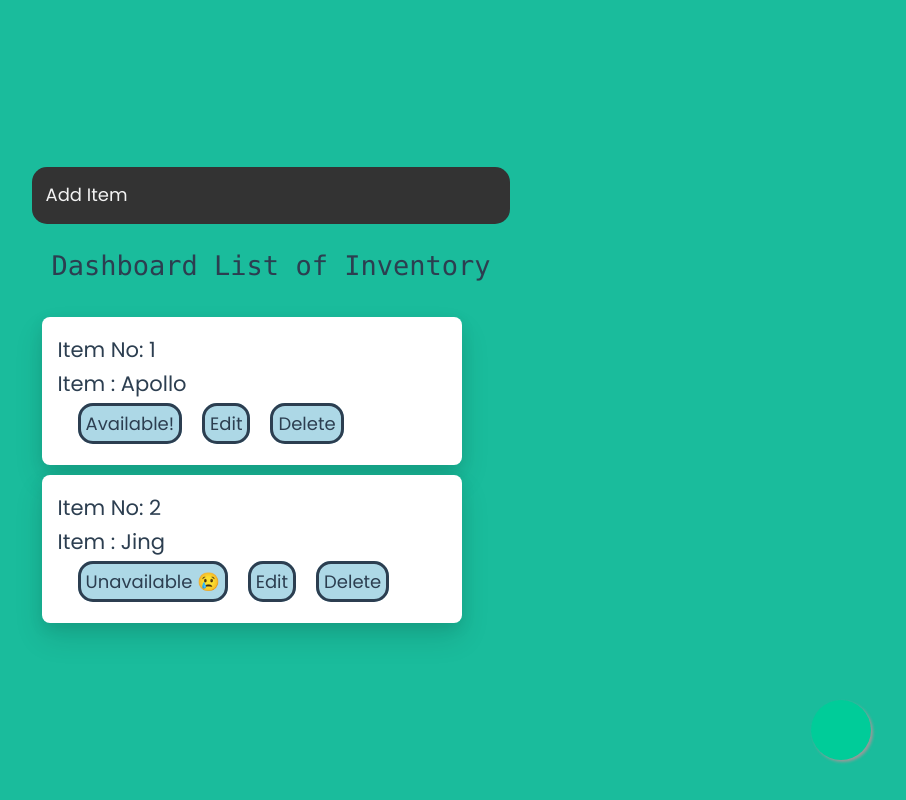
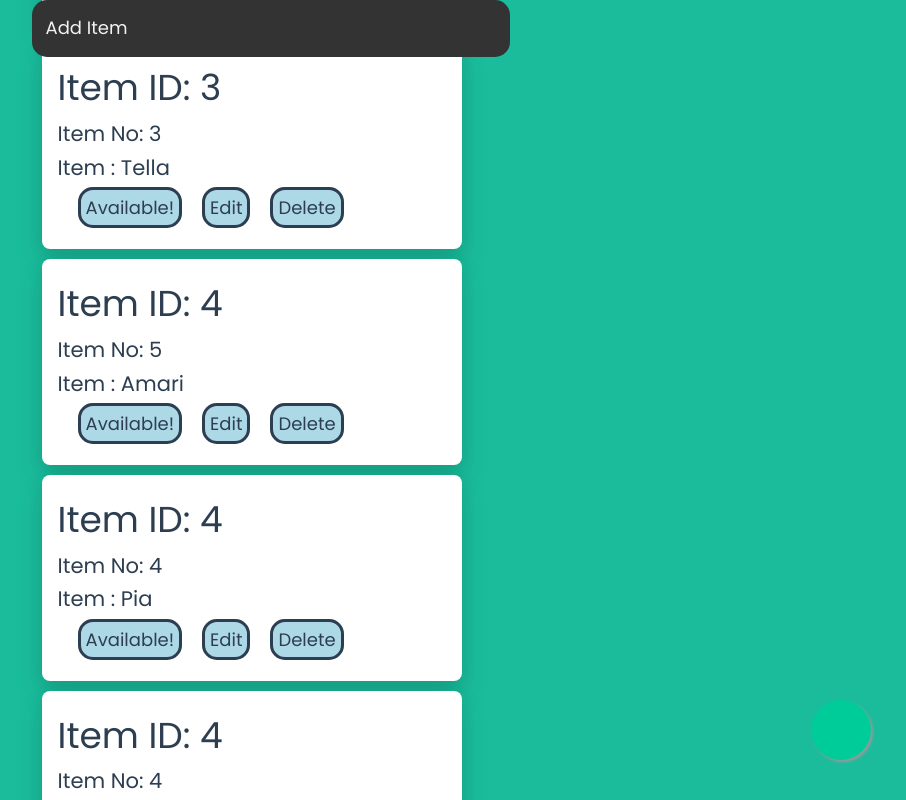
Before and after one commit to apollogabriel/it_training_proj1, a Vue app: page /dashboard in a window 1280 px wide. Shown: the top 800 px of the page, without its empty margins (369-1275 px from the left). Built offline with nearby package versions, Linux system fonts and the light colour scheme; data requests are answered from the project's data file.

Commit message:
4-23-25 office

```diff
--- a/data/db.json
+++ b/data/db.json
@@ -1,12 +1,62 @@
 {
-    "credentials":[
-        {
-            "id":"admin",
-            "password":"iloveadmin"
-        },
-        {
-            "id":"admin2",
-            "password":"iloveadmin2"
-        }
-    ]
+  "credentials": [
+    {
+      "id": "admin",
+      "password": "iloveadmin"
+    },
+    {
+      "id": "admin2",
+      "password": "iloveadmin2"
+    }
+  ],
+  "inventory": [
+    {
+      "id": "1",
+      "itemno": 1,
+      "itemname": "Apollo",
+      "avail": true
+    },
+    {
+      "id": "2",
+      "itemno": 2,
+      "itemname": "Jing",
+      "avail": true
+    },
+    {
+      "id": "3",
+      "itemno": 3,
+      "itemname": "Tella",
+      "avail": true
+    },
+    {
+      "id": "4",
+      "itemno": "5",
+      "itemname": "Amari",
+      "avail": true
+    },
+    {
+      "id": "4",
+      "itemno": 4,
+      "itemname": "Pia",
+      "avail": true
+    },
+    {
+      "id": 4,
+      "itemno": 4,
+      "itemname": "Pia",
+      "avail": true
+    },
+    {
+      "id": "4",
+      "itemno": 4,
+      "itemname": "Pia",
+      "avail": true
+    },
+    {
+      "id": "4",
+      "itemno": 4,
+      "itemname": "Pia",
+      "avail": true
+    }
+  ]
 }
--- a/package.json
+++ b/package.json
@@ -17,7 +17,8 @@
     "notie": "^4.3.1",
     "server": "^1.0.41",
     "vue": "^3.5.13",
-    "vue-router": "^4.5.0"
+    "vue-router": "^4.5.0",
+    "vuex": "^4.1.0"
   },
   "devDependencies": {
     "@tsconfig/node22": "^22.0.1",
--- a/src/components/InventoryItem.vue
+++ b/src/components/InventoryItem.vue
@@ -1,13 +1,14 @@
 <template>
     <div>
         <div>
+            <h1>Item ID: {{ id }}</h1>
             <h3>Item No: {{ itemno }}</h3>
             <h3>Item : {{ itemname }}</h3>
         </div>
 
         <div id="div1">
-            <div id="div2" @click="clickMe(this.itemno,this.avail)"><span v-if="avail">Available!</span><span v-else>Unavailable 😢</span></div>
-            <div id="div2">Edit</div>
+            <div id="div2" @click="clickMe(this.id,this.avail)"><span v-if="avail">Available!</span><span v-else>Unavailable 😢</span></div>
+            <div id="div2" @click="updateMe(this.id)">Edit</div>
             <div id="div2">Delete</div>
         </div>
     </div>
@@ -19,6 +20,10 @@ import JSAlert from 'js-alert'
 
     export default{
         props:{
+            id: {
+               type: Object,
+               default: () => ({}),
+           },
             itemno: {
                type: Object,
                default: () => ({}),
@@ -40,7 +45,9 @@ import JSAlert from 'js-alert'
         },
         methods:{
             clickMe(id,a){
-                console.log(this.props)
+                //JSAlert.alert(id);
+                this.$store.dispatch("Update_Inventory_Avail", id);
+                //console.log(this.props)
                 //JSAlert.alert("Ok.");
                 //JSAlert.alert("Your files have been saved successfully.", "Files Saved", "Got it");
                 if(a){
@@ -64,6 +71,27 @@ import JSAlert from 'js-alert'
                 // JSAlert.alert("Ok done change to "+this.btn1+"!");
 
                 // });
+            },
+            updateMe(id){
+                JSAlert.alert("You updated and inventory!");
+                var mydata={"id":"4","itemno":"5","itemname":'Amari',"avail":true}
+                var id=4;
+                fetch(`http://localhost:3000/inventory/${id}`, {
+                    method: "PUT",
+                    body: JSON.stringify(mydata),
+                    headers: {
+                        "Content-Type": "application/json"
+                    }
+                }).then(() => {
+                // Perform any necessary actions after the update is successful
+                });
+            },
+            deleteMe(){
+                fetch('http://localhost:3000/inventory/' + id, {
+                    method: 'DELETE',
+                })
+                .then(res => res.text()) // or res.json()
+                .then(res => console.log(res))
             }
         },
 
--- a/src/components/InventoryItemContainer.vue
+++ b/src/components/InventoryItemContainer.vue
@@ -1,19 +1,61 @@
 <template>
-    <div class="thing" id="wrapper" v-for="x in itemnos" >
-        <InventoryItem v-bind:itemno="x.itemno" v-bind:itemname="x.itemname"  v-bind:avail="x.avail"/>
+  <NavBar></NavBar>
+    <div class="thing" id="wrapper" v-for="x in items" >
+        <InventoryItem v-bind:id="x.id" v-bind:itemno="x.itemno" v-bind:itemname="x.itemname"  v-bind:avail="x.avail"/>
     </div>
+
 </template>
 <script>
+import NavBar from '@/components/NavBar.vue';
 import InventoryItem from './InventoryItem.vue';
+//import { createStore } from '@/store/index.js';
+//import {createStore} from 'vuex'
+//export default createStore()
+
+//const itemStore = createStore()
+
+//itemStore.getItems()
+
+
+
+
 export  default{
-    components: {InventoryItem},
+    components: {InventoryItem,NavBar},
+    setup() {
+      const count = ''
+      //console.log($store)
+      // expose to template and other options API hooks
+
+      return {
+        count
+      }
+    },
     data(){
         return{
 
-            itemnos:[{itemno:1,itemname:'Apollo',avail:true},{itemno:2,itemname:'Jing',avail:false}]
+            //itemnos:[{itemno:1,itemname:'Apollo',avail:true},{itemno:2,itemname:'Jing',avail:false}],
 
         }
-    }
+    },
+    mounted(){
+      this.$store.dispatch('getItems')
+      console.log(this.$store.state.itemnos2)
+    },
+    methods: {
+        clickMe() {
+          var mydata={"id":4,"itemno":4,"itemname":'Pia',"avail":true}
+          this.$store.dispatch("Insert_Inventory", mydata);
+          JSAlert.alert("You added and inventory!");
+          this.$store.dispatch('getItems')
+          console.log(this.$store.state.itemnos2)
+        }
+      },
+    computed:{
+      items(){
+        //this.$store.dispatch('getItems')
+        return this.$store.state.itemnos2
+      }
+  }
 }
 </script>
 
--- a/src/components/NavBar.vue
+++ b/src/components/NavBar.vue
@@ -1,12 +1,45 @@
 <template>
 
     <div id="navbar">
-    <a href="#home">Add Item</a>
-    <a href="#news"></a>
+    <a  @click="clickMe">Add Item</a>
+    <a  ></a>
     <a href="#contact"></a>
     </div>
 </template>
+<script>
+import JSAlert from 'js-alert'
 
+    export default{
+      methods: {
+        clickMe() {
+          var mydata={"id":4,"itemno":4,"itemname":'Pia',"avail":true}
+          this.$store.dispatch("Insert_Inventory", mydata);
+          JSAlert.alert("You added and inventory!");
+          this.$store.dispatch('getItems')
+          console.log(this.$store.state.itemnos2)
+
+          fetch('http://localhost:3000/inventory', {
+            method: 'POST',
+            header: {
+            'Content-Type': 'application/json',
+            'Accept': 'application/json'
+            },
+            body: JSON.stringify(mydata)
+        })
+        //.then(() => this.$router.push('/'))
+        .catch(err => console.log(err))
+        },
+
+        deleteMe(){
+          fetch('http://localhost:3000/inventory/' + id, {
+            method: 'DELETE',
+          })
+          .then(res => res.text()) // or res.json()
+          .then(res => console.log(res))
+        }
+      }
+    }
+</script>
 <style>
 /* Style the navbar */
 #navbar {
--- a/src/main.ts
+++ b/src/main.ts
@@ -1,11 +1,12 @@
 import './assets/main.css'
-
 import { createApp } from 'vue'
 import App from './App2.vue'
 import router from './router'
+import store from '@/store'
 
 const app = createApp(App)
 
 app.use(router)
+app.use(store)
 
 app.mount('#app')
--- /dev/null
+++ b/src/store/index.js
@@ -0,0 +1,89 @@
+import {createStore} from 'vuex'
+
+
+export default createStore({
+    state:{
+        user: { name: 'John Doe', email: 'fake@email.com', username: 'jd123'},
+        itemnos:[{itemno:1,itemname:'Apollo',avail:true},{itemno:2,itemname:'Jing',avail:false}],
+        itemnos2:[],
+        posts: [],
+        someString: 'etc'
+      },
+      getters:{
+        // arrow function
+        postsCount: state => state.posts.length,
+
+        // traditional function
+        postsCount: function(state){
+          return state.posts.length
+        },
+
+        // method shorthand
+        postsCount(state){
+          return state.posts.length
+        },
+
+        // can access other getters
+        //postsCountMessage: (state, getters) => ${getters.postsCount} posts available
+      },
+      mutations:{
+        // convention to uppercase mutation names
+        INSERT_POST(state, post){
+                state.itemnos2.push(post)
+        },
+        INSERT_ERROR(state, error){
+            state.errors.push(error)
+        },
+        INCREMENT_USER_POSTS_COUNT(state, error){
+          state.user.postsCount++
+        },
+        SET_INVENTORY(state, itemnos2) {
+
+          state.itemnos2 = itemnos2;
+        },
+        Update_Inventory_Avail(state, ItemID) {
+          state.itemnos2 = state.itemnos2.map(itemnos2 => {
+            if (itemnos2.id === ItemID) {
+              //itemnos2.quantity += 1;
+              itemnos2.avail=!itemnos2.avail;
+              console.log(itemnos2.avail)
+            }
+            return itemnos2;
+          });
+        },
+      },
+      actions:{
+        async insertPost({commit}, payload){
+           //make some kind of ajax request
+           try{
+             await doAjaxRequest(payload)
+
+             // can commit multiple mutations in an action
+             commit('INSERT_POST', payload)
+             commit('INCREMENT_USER_POSTS_COUNT')
+           }catch(error){
+            commit('INSERT_ERROR', error)
+           }
+        },
+        async getItems({commit}, payload){
+          //make some kind of ajax request
+          //console.log('GETITEMS')
+          try{
+            const res = await fetch('http://localhost:3000/inventory')
+
+            const data = await res.json();
+            // can commit multiple mutations in an action
+            //console.log(data)
+            commit('SET_INVENTORY', data);
+          }catch(error){
+           commit('INSERT_ERROR', error)
+          }
+       },
+       Update_Inventory_Avail({ commit }, ItemID) {
+        commit("Update_Inventory_Avail", ItemID);
+      },
+      Insert_Inventory({ commit }, payload) {
+        commit("INSERT_POST", payload);
+      }
+      }
+  })
--- a/src/views/Dashboard.vue
+++ b/src/views/Dashboard.vue
@@ -1,6 +1,6 @@
 <template>
     <div>
-    <NavBar></NavBar>
+
     <h2>Dashboard List of Inventory</h2>
    <InventoryItemContainer></InventoryItemContainer>
 
@@ -17,7 +17,10 @@ import NavBar from '@/components/NavBar.vue';
 import InventoryItemContainer from '@/components/InventoryItemContainer.vue';
 
 export default {
-    components:{NavBar,InventoryItemContainer}
+    components:{NavBar,InventoryItemContainer},
+	mounted(){
+
+	}
 }
 </script>
 
--- a/src/views/Login.vue
+++ b/src/views/Login.vue
@@ -27,7 +27,7 @@
               <input @click="clickMe" type="button" value="Login" />
           </div>
           <div class="signup-link">Not a member? <a href="#">Signup now</a></div>
-          <div>{{ apiData }}{{ password }}</div>
+
           </form>
       </div>
       </body>
@@ -236,5 +236,7 @@ form .button input:hover {
 }
 form .signup-link a:hover {
   text-decoration: underline;
+
 }
+
 </style>
```
Also changed, not shown: 1 other file (tests, documents, lock files or other folders).
